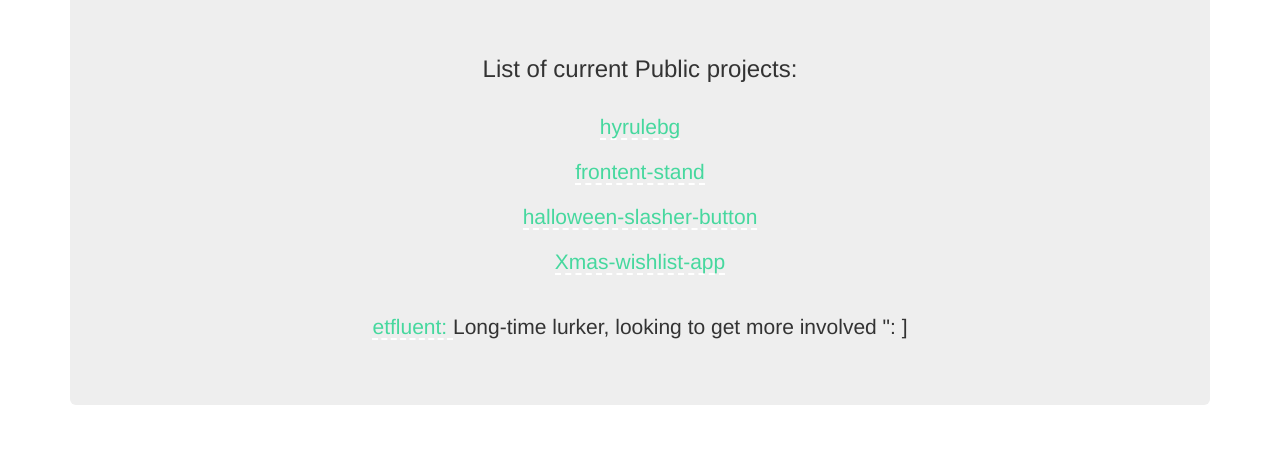
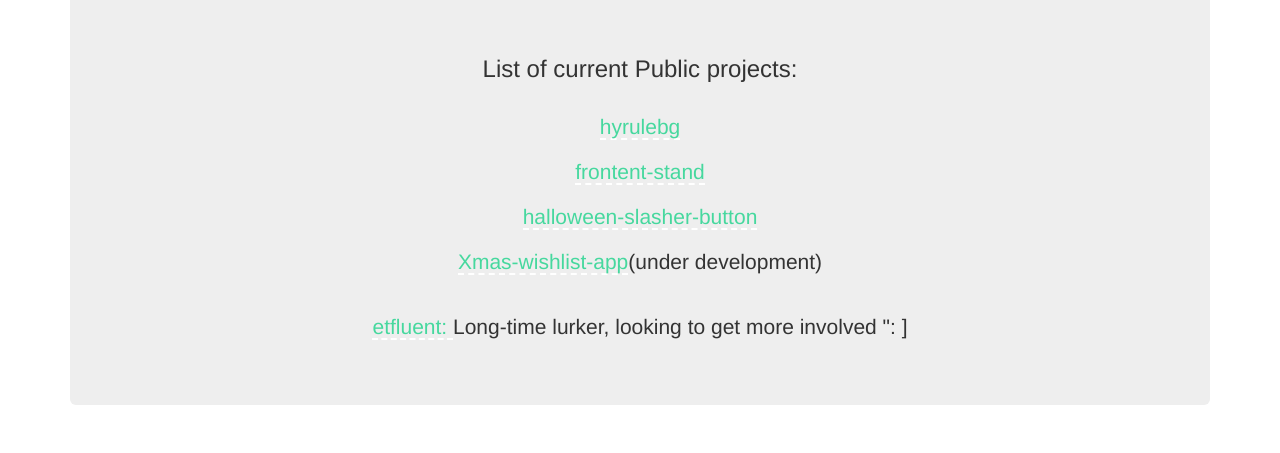
Before and after one commit to etfluent/etfluent.github.io, a plain HTML site: page index.html in a window 1280 px wide. Shown: the part 82-535 px from the top of the page. Drawn offline with nearby package versions, Linux system fonts and the light colour scheme.

Commit message:
Added xmas wishlist app (pending)

```diff
--- a/index.html
+++ b/index.html
@@ -35,7 +35,7 @@
 <p><a class="green-text" href="https://github.com/etfluent/hyrulebg">hyrulebg</a></p>
 <p><a class="green-text" href="https://github.com/etfluent/frontend-stand">frontent-stand</a></p>
 <p><a class="green-text" href="https://github.com/etfluent/Halloween-slasher-button">halloween-slasher-button</a></p>
-<p><a class="green-text" href="https://github.com/etfluent/Xmas-wishlist-app">Xmas-wishlist-app</a></p>
+<p><a class="green-text" href="#">Xmas-wishlist-app</a>(under development)</p>
 
 <br>
 <p><a class="green-text" href="https://github.com/etfluent/">etfluent: </a>Long-time lurker, looking to get more involved ": ]</p>
```
